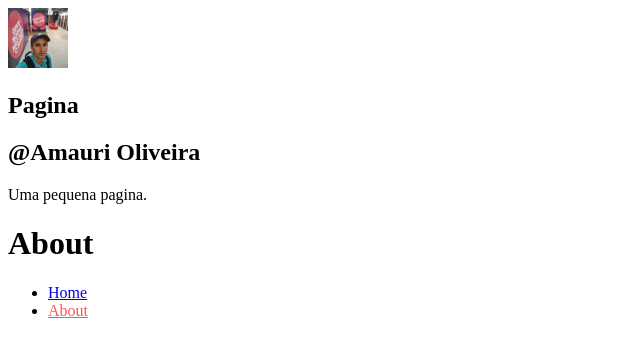
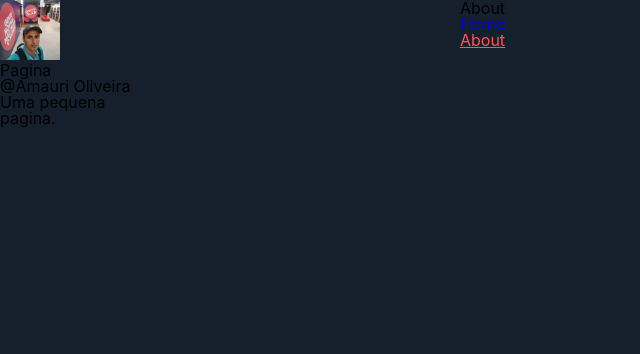
Before and after one commit to AmauriOliveira/Gatsby_React, a Gatsby site: page /about in a window 1280 px wide. Shown: the whole page, without its empty margins (0-640 px from the left). Built offline with nearby package versions, Linux system fonts and the light colour scheme; Gatsby itself is replaced by a stand-in of ours.

Commit message:
Add GlobalStyles and css reset

```diff
--- a/src/components/layout.js
+++ b/src/components/Layout/index.js
@@ -4,18 +4,22 @@
  *
  * See: https://www.gatsbyjs.org/docs/use-static-query/
  */
-import React from "react";
-import PropTypes from "prop-types";
-import Profile from "./Profile";
+import React from 'react';
+import PropTypes from 'prop-types';
+import Profile from '../Profile';
+
+import * as S from './styles';
+import GlobalStyles from '../../styles/global';
 
 const Layout = ({ children }) => {
   return (
-    <>
+    <S.LayoutWrapper>
+      <GlobalStyles />
       <aside>
         <Profile />
       </aside>
-      <main>{children}</main>
-    </>
+      <S.LayoutMain>{children}</S.LayoutMain>
+    </S.LayoutWrapper>
   )
 }
 
--- /dev/null
+++ b/src/components/Layout/styles.js
@@ -0,0 +1,11 @@
+import styled from 'styled-components';
+
+export const LayoutWrapper = styled.section`
+display:flex;
+`
+export const LayoutMain = styled.main`
+background: #16202C;
+min-height: 100vh;
+padding: 0 3.75rem 0 20rem;
+width: 100%;
+`
--- a/src/pages/404.js
+++ b/src/pages/404.js
@@ -1,6 +1,6 @@
 import React from "react"
 
-import Layout from "../components/layout"
+import Layout from "../components/Layout"
 import SEO from "../components/seo"
 
 const NotFoundPage = () => (
--- a/src/pages/about.js
+++ b/src/pages/about.js
@@ -1,7 +1,7 @@
 import React from 'react';
 import { Link } from "gatsby";
 
-import Layout from "../components/layout";
+import Layout from "../components/Layout";
 import SEO from "../components/seo";
 
 const AboutPage = () => (
--- a/src/pages/index.js
+++ b/src/pages/index.js
@@ -2,7 +2,7 @@ import React from "react"
 import { Link } from "gatsby"
 
 
-import Layout from "../components/layout"
+import Layout from "../components/Layout"
 import SEO from "../components/seo"
 
 const IndexPage = () => (
--- a/src/pages/page-2.js
+++ b/src/pages/page-2.js
@@ -1,7 +1,7 @@
 import React from "react"
 import { Link } from "gatsby"
 
-import Layout from "../components/layout"
+import Layout from "../components/Layout"
 import SEO from "../components/seo"
 
 const SecondPage = () => (
--- a/src/pages/using-typescript.tsx
+++ b/src/pages/using-typescript.tsx
@@ -2,7 +2,7 @@
 import React from "react"
 import { PageProps, Link, graphql } from "gatsby"
 
-import Layout from "../components/layout"
+import Layout from "../components/Layout"
 import SEO from "../components/seo"
 
 type DataProps = {
--- /dev/null
+++ b/src/styles/global.js
@@ -0,0 +1,66 @@
+import { createGlobalStyle } from "styled-components"
+
+const GlobalStyles = createGlobalStyle`
+  /* http://meyerweb.com/eric/tools/css/reset/
+   v2.0 | 20110126
+   License: none (public domain)
+  */
+  html, body, div, span, applet, object, iframe,
+  h1, h2, h3, h4, h5, h6, p, blockquote, pre,
+  a, abbr, acronym, address, big, cite, code,
+  del, dfn, em, img, ins, kbd, q, s, samp,
+  small, strike, strong, sub, sup, tt, var,
+  b, u, i, center,
+  dl, dt, dd, ol, ul, li,
+  fieldset, form, label, legend,
+  table, caption, tbody, tfoot, thead, tr, th, td,
+  article, aside, canvas, details, embed,
+  figure, figcaption, footer, header, hgroup,
+  menu, nav, output, ruby, section, summary,
+  time, mark, audio, video {
+    margin: 0;
+    padding: 0;
+    border: 0;
+    font-size: 100%;
+    font: inherit;
+    vertical-align: baseline;
+  }
+  /* HTML5 display-role reset for older browsers */
+  article, aside, details, figcaption, figure,
+  footer, header, hgroup, menu, nav, section {
+    display: block;
+  }
+  body {
+    line-height: 1;
+  }
+  ol, ul {
+    list-style: none;
+  }
+  blockquote, q {
+    quotes: none;
+  }
+  blockquote:before, blockquote:after,
+  q:before, q:after {
+    content: '';
+    content: none;
+  }
+  table {
+    border-collapse: collapse;
+    border-spacing: 0;
+  }
+  * {
+    box-sizing: border-box;
+  }
+  body {
+    background: #16202c;
+    line-height: 1;
+    font-size: 100%;
+    font-family: -apple-system, BlinkMacSystemFont, "Segoe UI", Roboto, Helvetica, Arial, sans-serif, "Apple Color Emoji", "Segoe UI Emoji", "Segoe UI Symbol";
+  }
+  img {
+    display: block;
+  	width: 100%;
+  	height: auto;
+  }
+`
+export default GlobalStyles
```
